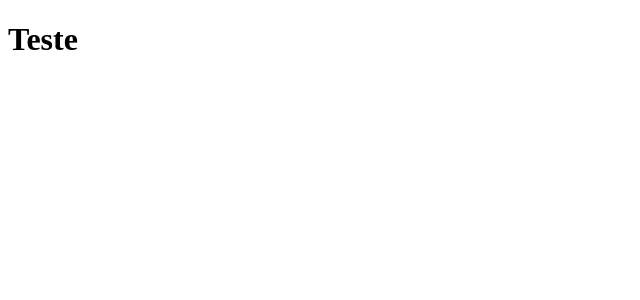
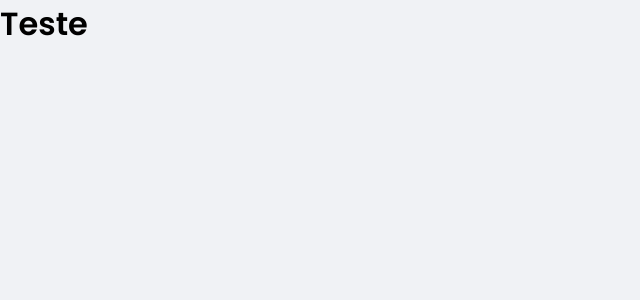
Before and after one commit to LuizHAP/02-dtmoney, a React (Create React App) app: page / in a window 1280 px wide. Shown: the top 300 px of the page, without its empty margins (0-640 px from the left). Built offline with nearby package versions, Linux system fonts and the light colour scheme.

Commit message:
Chapter II - Estrutura da Aplicação

```diff
--- a/package.json
+++ b/package.json
@@ -13,6 +13,7 @@
     "react": "^17.0.2",
     "react-dom": "^17.0.2",
     "react-scripts": "4.0.3",
+    "styled-components": "^5.3.1",
     "typescript": "^4.1.2",
     "web-vitals": "^1.0.1"
   },
@@ -39,5 +40,8 @@
       "last 1 firefox version",
       "last 1 safari version"
     ]
+  },
+  "devDependencies": {
+    "@types/styled-components": "^5.1.14"
   }
 }
--- a/public/index.html
+++ b/public/index.html
@@ -1,13 +1,17 @@
 <!DOCTYPE html>
 <html lang="en">
   <head>
+    <link rel="preconnect" href="https://fonts.googleapis.com">
+    <link rel="preconnect" href="https://fonts.gstatic.com" crossorigin>
     <meta charset="utf-8" />
     <meta name="viewport" content="width=device-width, initial-scale=1" />
     <meta
       name="description"
       content="Web site created using create-react-app"
     />
+    <link rel="shortcut icon" href="favicon.png" type="image/png">
     <title>DTMoney</title>
+    <link href="https://fonts.googleapis.com/css2?family=Poppins:wght@400;600&display=swap" rel="stylesheet">
   </head>
   <body>
     <noscript>You need to enable JavaScript to run this app.</noscript>
--- a/src/App.tsx
+++ b/src/App.tsx
@@ -1,7 +1,10 @@
-function App() {
+import { GlobalStyle } from "./styles/global";
+
+export function App() {
   return (
-    <h1>Teste</h1>
+    <div className="app">
+      <h1>Teste</h1>
+      <GlobalStyle />
+    </div>
   );
 }
-
-export default App;
--- a/src/index.tsx
+++ b/src/index.tsx
@@ -1,6 +1,6 @@
 import React from 'react';
 import ReactDOM from 'react-dom';
-import App from './App';
+import {App} from './App';
 
 ReactDOM.render(
   <React.StrictMode>
--- /dev/null
+++ b/src/styles/global.ts
@@ -0,0 +1,55 @@
+import { createGlobalStyle } from 'styled-components'
+
+export const GlobalStyle = createGlobalStyle`
+    :root{
+        --background: #F0f2f5;
+        --red: #e52e4d;
+        --blue: #5429cc;
+
+        --blue-light: #6933ff;
+
+        --text-title: #363f5f;
+        --text-body: #969cb3;
+
+        --shape: #FFF;
+    }
+
+    *{
+        margin: 0;
+        padding: 0;
+        box-sizing: border-box;
+    }
+
+    html {
+        @media (max-width: 1080px) {
+            font-size: 93.75%;
+        }
+
+        @media (max-width: 720px){
+            font-size: 87.5%;
+        }
+    }
+
+    body{
+        background: var(--background);
+        -webkit-font-smooting: antialiased;
+    }
+
+    body, input, textarea, button{
+        font-family: 'Poppins', sans-serif;
+        font-weight: 400;
+    }
+
+    h1, h2, h3, h4, h5, h6, strong{
+        font-weight: 600;
+    }
+
+    button {
+        cursor: pointer;
+    }
+
+    [disabled] {
+        opacity: .6;
+        cursor: not-allowed;
+    }
+`
```
Also changed, not shown: 1 other file (tests, documents, lock files or other folders).
